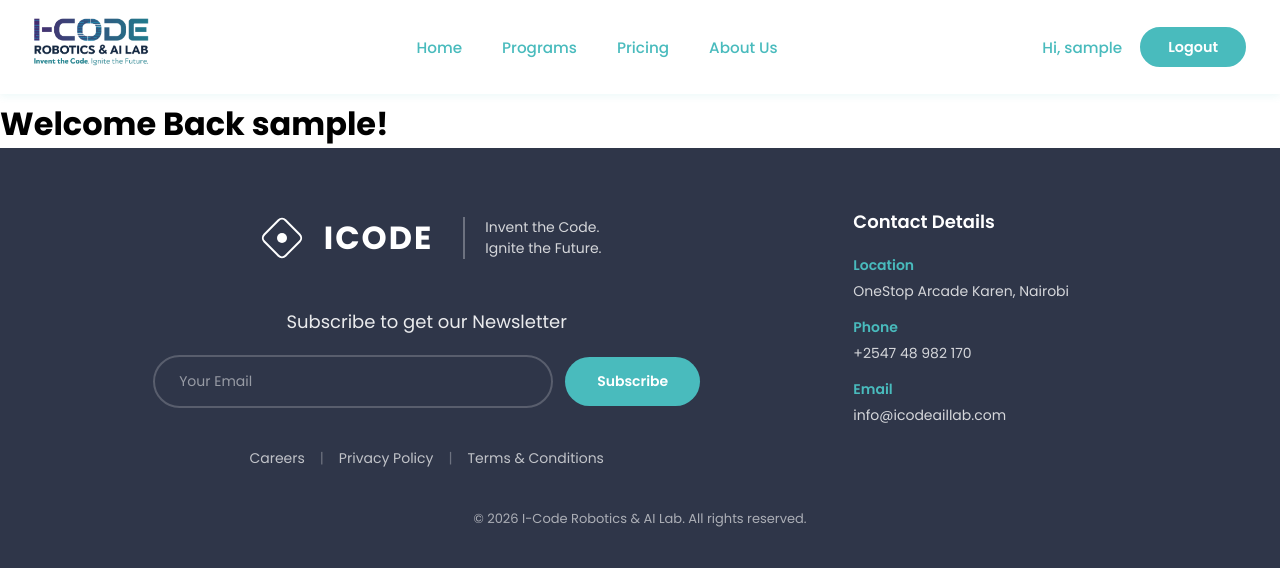
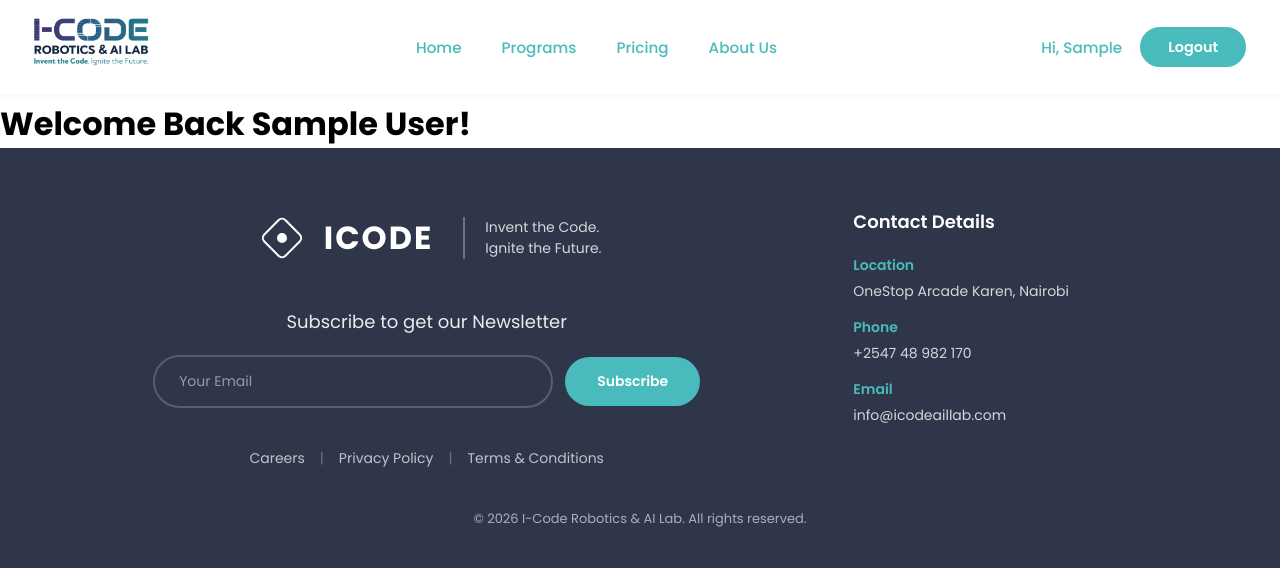
Before and after one commit to pSeudnotsudo/i-code-lab, a Django app: page /dashboard/parent/ in a window 1280 px wide. Shown: the top 568 px of the page. Run offline with Django 5.2, Linux system fonts and the light colour scheme; the visitor is signed in with stand-in values (Sample User, id 1).

Commit message:
ft:authnetication - update if user is authenticated

```diff
--- a/pages/templates/dashboards/parent.html
+++ b/pages/templates/dashboards/parent.html
@@ -1,5 +1,5 @@
 {% extends 'base.html' %}
 {% block content %}
 
-<h1 style="margin-top:100px">Welcome Back {{ current_username }}!</h1>
+<h1 style="margin-top:100px">Welcome Back {{ user.first_name }} {{ user.last_name }}!</h1>
 {% endblock %}
--- a/pages/templates/navbar.html
+++ b/pages/templates/navbar.html
@@ -12,7 +12,7 @@
         </ul>
         <div class="nav-auth">
             {% if user.is_authenticated %}
-                <span class="nav-greeting">Hi, {{ user.username }}</span>
+                <span class="nav-greeting">Hi, {{ user.first_name }}</span>
                 <a href="{% url 'logout' %}" class="btn-signup">Logout</a>
             {% else %}
                 <a href="{% url 'login' %}" class="btn-login">Login</a>
```
